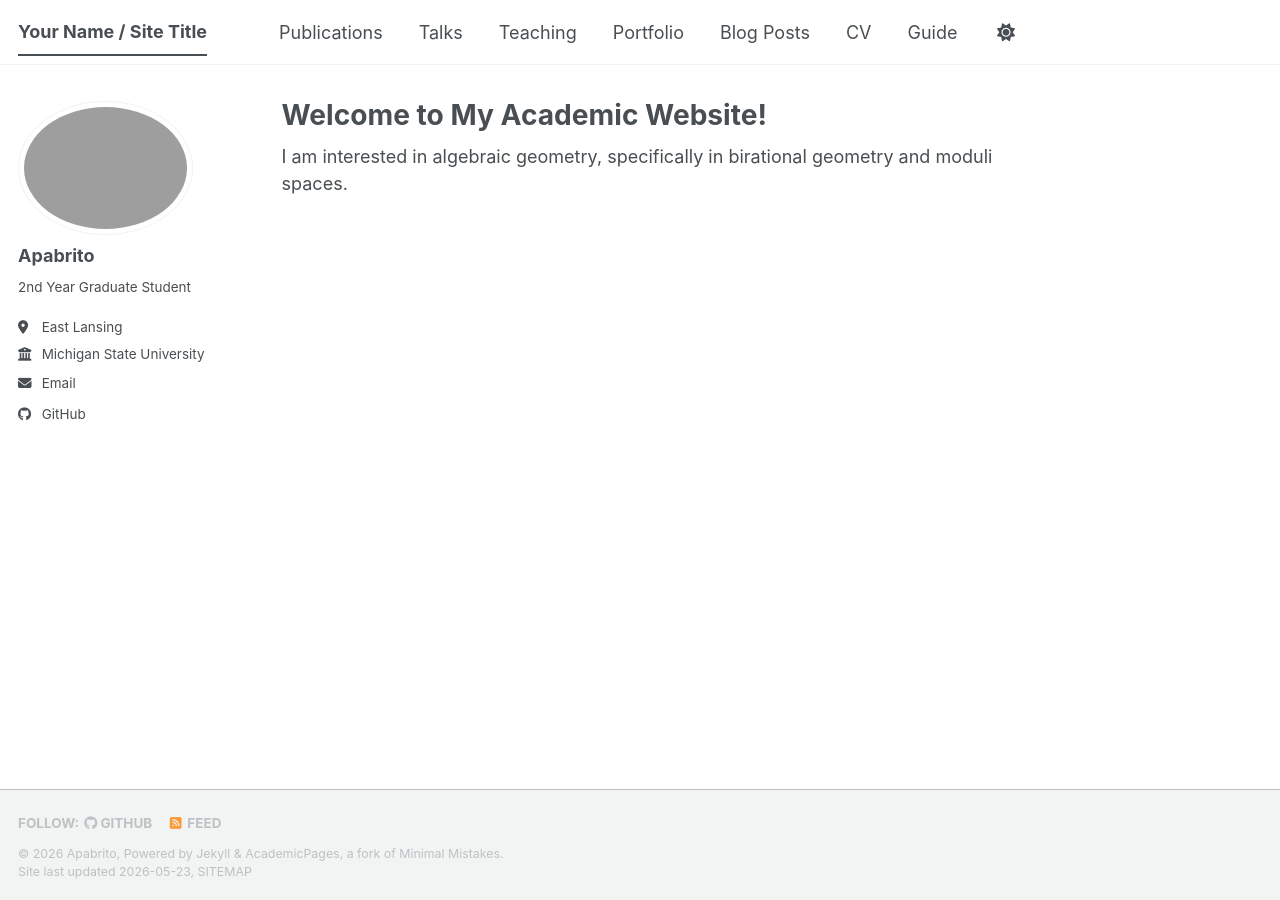
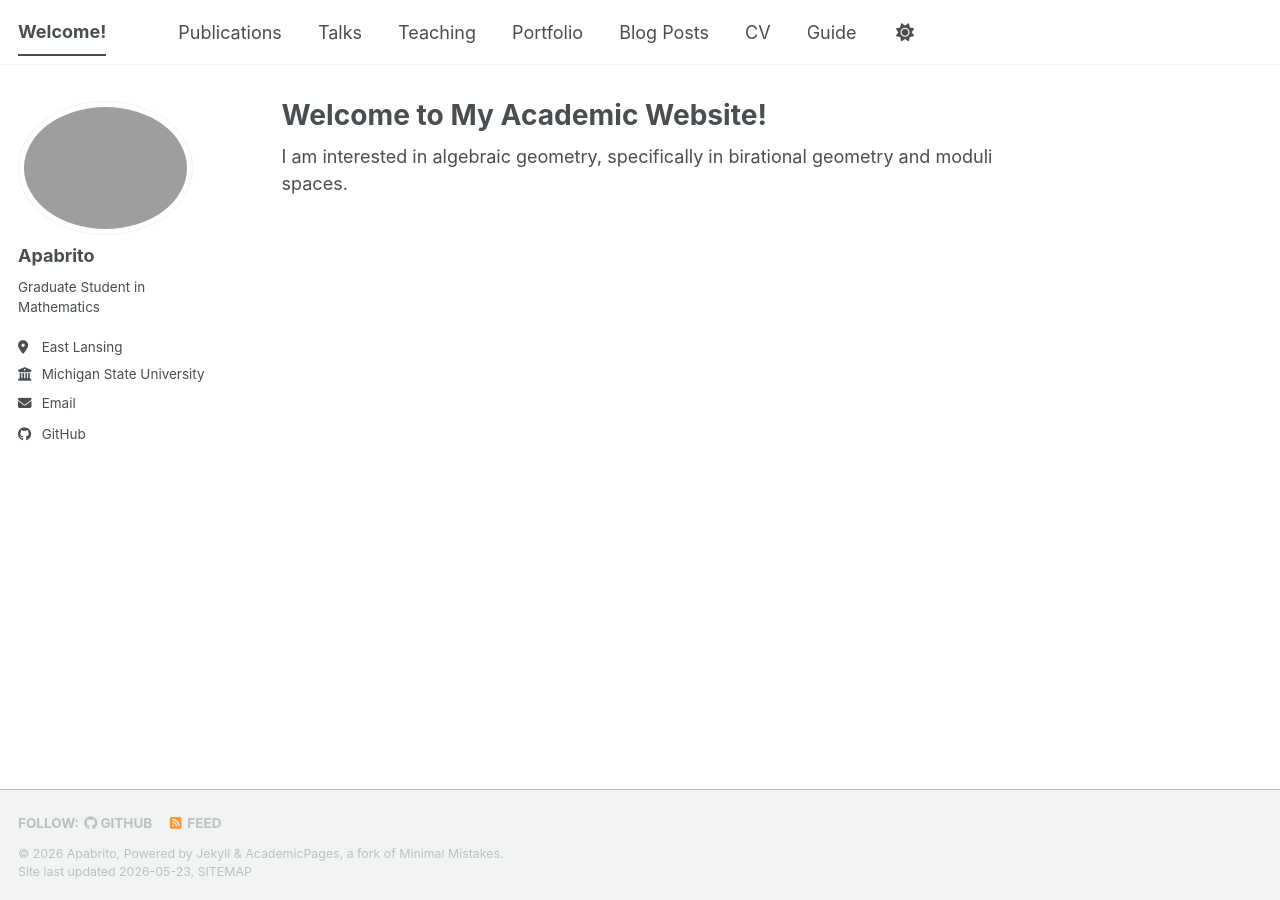
Before and after one commit to apabrito1/apabrito1.github.io, a Jekyll site: the page built from _pages/about.md, in a window 1280 px wide. Built offline with Jekyll 4.4.1, drawn with Linux system fonts in a browser that asks for light colours; a script bundle is joined from its source files by our own code; library files that are not in the unit come from our copies.

Commit message:
Update _config.yml

```diff
--- a/_config.yml
+++ b/_config.yml
@@ -9,7 +9,7 @@
 # Basic Site Settings
 locale                   : "en-US"
 site_theme               : "default" # The available themes options are "default", "air", "sunrise", "mint", "dirt" and "contrast"
-title                    : "Your Name / Site Title"
+title                    : "Welcome!"
 title_separator          : "-"
 name                     : &name "Apabrito"
 description              : &description "Your Name's academic portfolio"   # Update this with a general description of your site, this is the default if not overridden by a page
@@ -26,7 +26,7 @@ author:
   avatar           : "profile.png"
   name             : "Apabrito"
   pronouns         : # example: "she/her"
-  bio              : "2nd Year Graduate Student"
+  bio              : "Graduate Student in Mathematics"
   location         : "East Lansing"
   employer         : "Michigan State University"
   uri              : # URL
```
